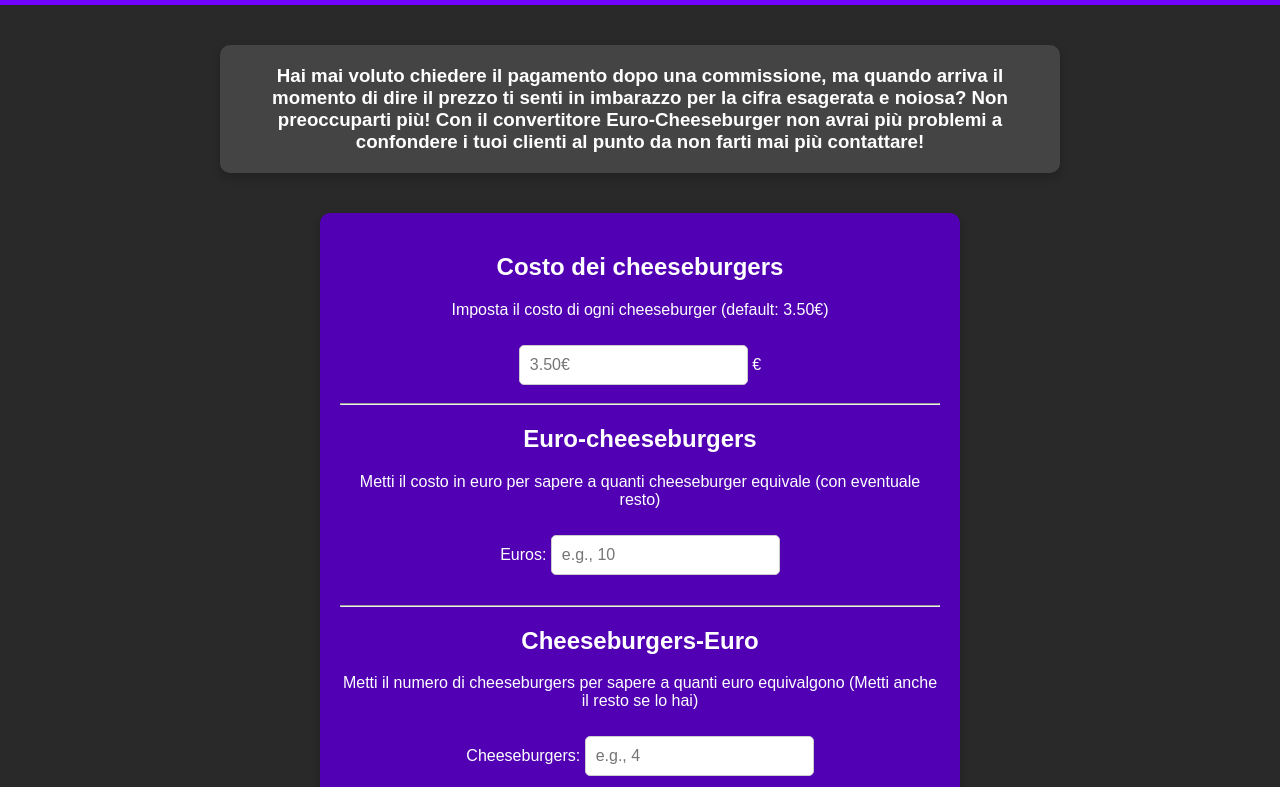
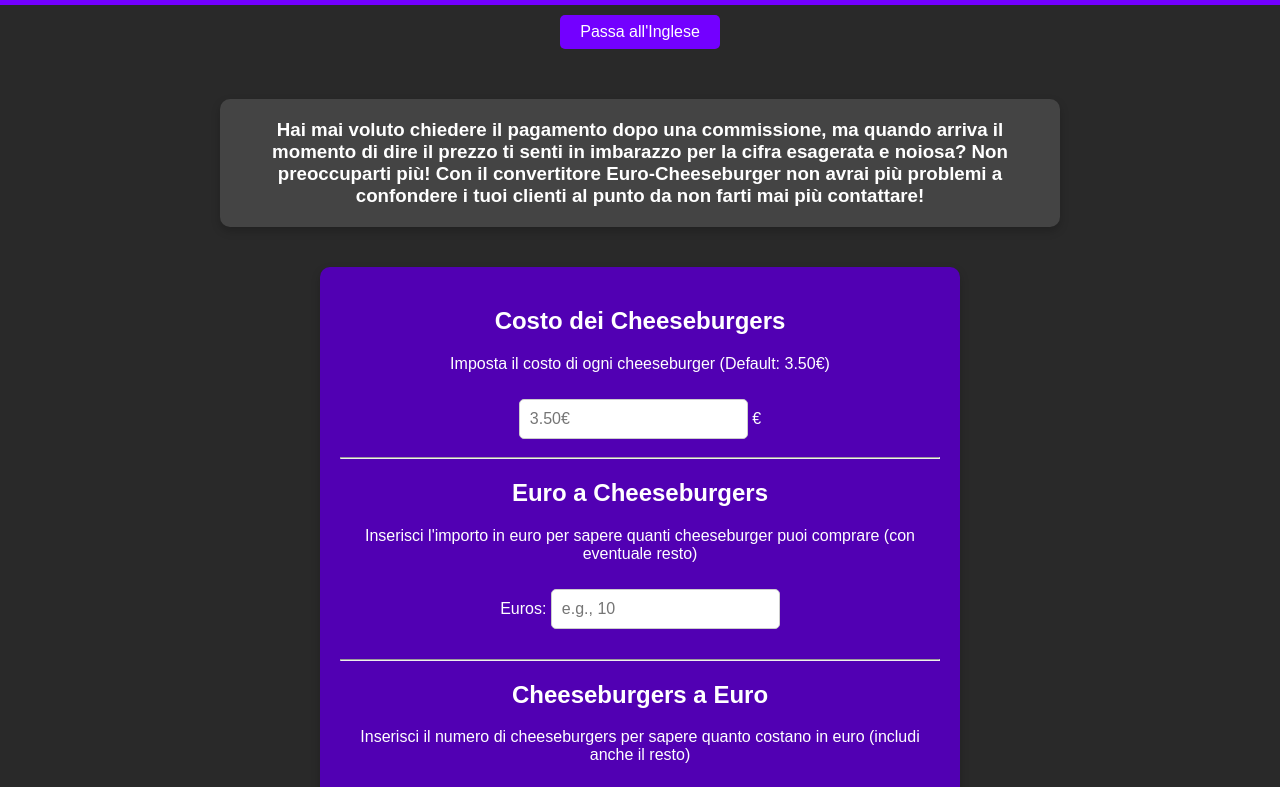
Before and after one commit to steph4041/Euro-to-Cheeseburgers, a plain HTML site: page index.html in a window 1280 px wide. Shown: the part 73-860 px from the top of the page. Drawn offline with Linux system fonts and the light colour scheme.

Commit message:
Added a language button

```diff
--- a/index.html
+++ b/index.html
@@ -3,9 +3,7 @@
 <head>
     <meta charset="UTF-8">
     <meta name="viewport" content="width=device-width, initial-scale=1.0">
-    <title>Convertitore Cheeseburger</title>
-
-
+    <title>Cheeseburger Converter</title>
     <style>
         body {
             font-family: Arial, sans-serif;
@@ -70,50 +68,95 @@
         #result span {
             font-size: 24px;
         }
+
+        #languageButton {
+            margin-top: 10px;
+            padding: 8px 20px;
+            background-color: #7300ff;
+            border: none;
+            color: white;
+            cursor: pointer;
+        }
+
     </style>
 </head>
 <body>
     <header>
-        <h1>🍔🍔Convertitore Cheeseburgers🍔🍔</h1>
-
+        <h1 id="title">🍔🍔Cheeseburger Converter🍔🍔</h1>
     </header>
-    <h3>
-        Hai mai voluto chiedere il pagamento dopo una commissione, ma quando arriva il momento di dire il prezzo ti senti in imbarazzo per la cifra esagerata e noiosa? Non preoccuparti più! Con il convertitore Euro-Cheeseburger non avrai più problemi a confondere i tuoi clienti al punto da non farti mai più contattare!
+    <button id="languageButton" onclick="toggleLanguage()">Switch to Italiano</button>
+    <h3 id="intro">
+        Have you ever wanted to ask for payment after a commission, but when it's time to state the price, you feel embarrassed about the exaggerated and boring amount? Worry no more! With the Euro-Cheeseburger converter, you'll never confuse your clients again to the point of never hearing from them!
     </h3>
     <main>
         <section>
-            <h2>Costo dei cheeseburgers</h2>
-            <p>Imposta il costo di ogni cheeseburger (default: 3.50€)</p>
+            <h2 id="costHeader">Cost of Cheeseburgers</h2>
+            <p id="setPriceLabel">Set the cost of each cheeseburger (default: 3.50€)</p>
             <input type="number" id="CostoCheeseburgers" placeholder="3.50€">
             <label for="CostoCheeseburgers">€</label>
         </section>
         <hr>
         <section>
-            <h2>Euro-cheeseburgers</h2>
-            <p>Metti il costo in euro per sapere a quanti cheeseburger equivale (con eventuale resto)</p>
+            <h2 id="euroHeader">Euro to Cheeseburgers</h2>
+            <p id="euroLabel">Enter the euro amount to see how many cheeseburgers it equals (with possible change)</p>
             <label for="euroInput">Euros:</label>
             <input type="number" id="euroInput" placeholder="e.g., 10" step="0.01">
             <div id="result"></div>
         </section>
         <hr>
         <section>
-            <h2>Cheeseburgers-Euro</h2>
-            <p>Metti il numero di cheeseburgers per sapere a quanti euro equivalgono (Metti anche il resto se lo hai)</p>
+            <h2 id="burgerHeader">Cheeseburgers to Euro</h2>
+            <p id="burgerLabel">Enter the number of cheeseburgers to know how much they cost in euros (Include any change)</p>
             <label for="burgerInput">Cheeseburgers:</label>
             <input type="number" id="burgerInput" placeholder="e.g., 4" step="0.01">
             <hr>
-            <label for="carryInput">Resto (facoltativo):</label>
+            <label for="carryInput">Change (optional):</label>
             <input type="number" id="carryInput" placeholder="e.g., 2.50" step="0.01">
             <label for="carryInput">€</label>
             <div id="euroResult"></div>
         </section>
-        <h6>Brought to you by Steph404</h6>
+        <h6 id="footerText">Brought to you by Steph404</h6>
     </main>
 
     <script>
+        let currentLanguage = 'it';
+
+        const langText = {
+            en: {
+                title: "🍔🍔Euro<->Cheeseburger Converter🍔🍔",
+                intro: "Have you ever wanted to ask for payment after a commission, but when it's time to state the price, you feel embarrassed about the exaggerated and boring amount? Worry no more! With the Euro-Cheeseburger converter, you'll never confuse your clients again to the point of never hearing from them!",
+                costHeader: "Cost of Cheeseburgers",
+                setPriceLabel: "Set the cost of each cheeseburger (Default: 3.50€)",
+                euroHeader: "Euro to Cheeseburgers",
+                euroLabel: "Enter the euro amount to see how many cheeseburgers it equals (with possible change)",
+                burgerHeader: "Cheeseburgers to Euro",
+                burgerLabel: "Enter the number of cheeseburgers to know how much they cost in euros (Include any change)",
+                languageButton: "Switch to Italiano",
+                footerText: "Brought to you by Steph404",
+                invalidEuro: "Invalid euro amount",
+                invalidBurgers: "Invalid number of cheeseburgers.",
+                euroToCheeseburgerMessage: "You can buy 🍔🍔🍔 (3 cheeseburgers) with €1.00 in change."
+            },
+            it: {
+                title: "🍔🍔Convertitore Euro<->Cheeseburger🍔🍔",
+                intro: "Hai mai voluto chiedere il pagamento dopo una commissione, ma quando arriva il momento di dire il prezzo ti senti in imbarazzo per la cifra esagerata e noiosa? Non preoccuparti più! Con il convertitore Euro-Cheeseburger non avrai più problemi a confondere i tuoi clienti al punto da non farti mai più contattare!",
+                costHeader: "Costo dei Cheeseburgers",
+                setPriceLabel: "Imposta il costo di ogni cheeseburger (Default: 3.50€)",
+                euroHeader: "Euro a Cheeseburgers",
+                euroLabel: "Inserisci l'importo in euro per sapere quanti cheeseburger puoi comprare (con eventuale resto)",
+                burgerHeader: "Cheeseburgers a Euro",
+                burgerLabel: "Inserisci il numero di cheeseburgers per sapere quanto costano in euro (includi anche il resto)",
+                languageButton: "Passa all'Inglese",
+                footerText: "Brought to you by Steph404",
+                invalidEuro: "Quantità di euro non valida",
+                invalidBurgers: "Numero di cheeseburgers non valido.",
+                euroToCheeseburgerMessage: "Puoi comprare 🍔🍔🍔 (3 cheeseburgers) con €1,00 di resto."
+            }
+        };
+
         function getCheeseburgerPrice() {
             const userPrice = parseFloat(document.getElementById('CostoCheeseburgers').value);
-            return isNaN(userPrice) || userPrice <= 0 ? 3.50 : userPrice; // Default a 3.50€
+            return isNaN(userPrice) || userPrice <= 0 ? 3.50 : userPrice;
         }
 
         function convertToCheeseburgers() {
@@ -121,43 +164,57 @@
             const resultDiv = document.getElementById('result');
             const cheeseburgerPrice = getCheeseburgerPrice();
             if (isNaN(euros) || euros <= 0) {
-                resultDiv.textContent = 'Quantità di euro non valida';
+                resultDiv.textContent = langText[currentLanguage].invalidEuro;
                 return;
             }
 
             const cheeseburgers = Math.floor(euros / cheeseburgerPrice);
             const carry = euros % cheeseburgerPrice;
 
-            resultDiv.innerHTML = `Puoi comprare <span>${'🍔'.repeat(cheeseburgers)}</span> (${cheeseburgers} cheeseburgers) con €${carry.toFixed(2)} di resto.`;
+            resultDiv.innerHTML = `${langText[currentLanguage].euroToCheeseburgerMessage} (${cheeseburgers} cheeseburgers) con €${carry.toFixed(2)} di resto.`;
         }
 
         function convertToEuros() {
             const burgers = parseInt(document.getElementById('burgerInput').value);
             let carry = parseFloat(document.getElementById('carryInput').value);
 
-            carry = isNaN(carry) || carry <= 0 ? 0 : carry; // Default a 0 se è invalido
+            carry = isNaN(carry) || carry <= 0 ? 0 : carry;
             const cheeseburgerPrice = getCheeseburgerPrice();
             const euroResultDiv = document.getElementById('euroResult');
 
-        if (isNaN(burgers) || burgers <= 0) {
-            euroResultDiv.textContent = 'Numero di cheeseburgers non valido.';
-            return;
+            if (isNaN(burgers) || burgers <= 0) {
+                euroResultDiv.textContent = langText[currentLanguage].invalidBurgers;
+                return;
+            }
+
+            const totalCost = (burgers * cheeseburgerPrice) + carry;
+
+            euroResultDiv.textContent = `Il costo totale per ${burgers} cheeseburgers con €${carry.toFixed(2)} di resto è €${totalCost.toFixed(2)}.`;
         }
 
-        const totalCost = (burgers * cheeseburgerPrice) + carry;
-
-            euroResultDiv.textContent = `il costo totale per ${burgers} cheeseburgers con €${carry.toFixed(2)} di resto è €${totalCost.toFixed(2)}.`;
+        function toggleLanguage() {
+            currentLanguage = currentLanguage === 'en' ? 'it' : 'en';
+            updateTexts();
         }
 
-
-        document.getElementById('CostoCheeseburgers').addEventListener('input', () => {
-            convertToCheeseburgers();
-            convertToEuros();
-        });
+        function updateTexts() {
+            const texts = langText[currentLanguage];
+            document.getElementById('title').textContent = texts.title;
+            document.getElementById('intro').textContent = texts.intro;
+            document.getElementById('costHeader').textContent = texts.costHeader;
+            document.getElementById('setPriceLabel').textContent = texts.setPriceLabel;
+            document.getElementById('euroHeader').textContent = texts.euroHeader;
+            document.getElementById('euroLabel').textContent = texts.euroLabel;
+            document.getElementById('burgerHeader').textContent = texts.burgerHeader;
+            document.getElementById('burgerLabel').textContent = texts.burgerLabel;
+            document.getElementById('footerText').textContent = texts.footerText;
+            document.getElementById('languageButton').textContent = texts.languageButton;
+        }
 
         document.getElementById('euroInput').addEventListener('input', convertToCheeseburgers);
         document.getElementById('burgerInput').addEventListener('input', convertToEuros);
         document.getElementById('carryInput').addEventListener('input', convertToEuros);
+        updateTexts();
     </script>
 </body>
 </html>
```
